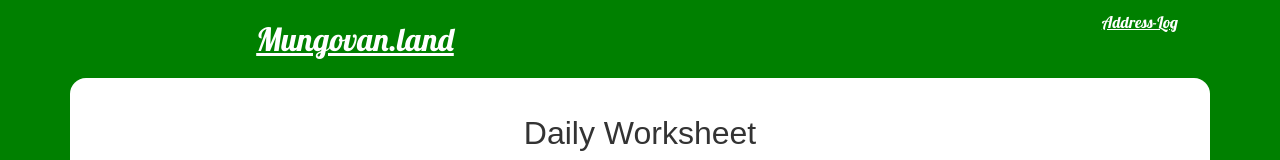
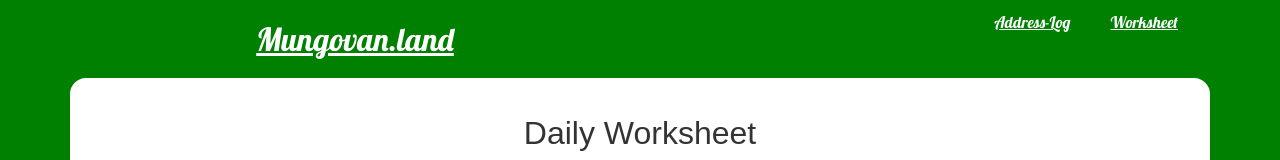
Before and after one commit to jlloyd0430/Mungovan-Trucking, a React (Create React App) app: page /contact in a window 1280 px wide. Shown: the top 160 px of the page. Built offline with nearby package versions, Linux system fonts and the light colour scheme.

Commit message:
Update Navbar.js

```diff
--- a/src/Navbar.js
+++ b/src/Navbar.js
@@ -5,7 +5,7 @@ function Navbar() {
     <nav className="col-md-6">
       <Link to="/mission">Address-Log</Link>
       {/* <Link to="/gallery">Tool/Sheet</Link> */}
-      {/* <Link to="/contact">Contact</Link> */}
+      <Link to="/contact">Worksheet</Link>
     </nav>
   );
 }
```
